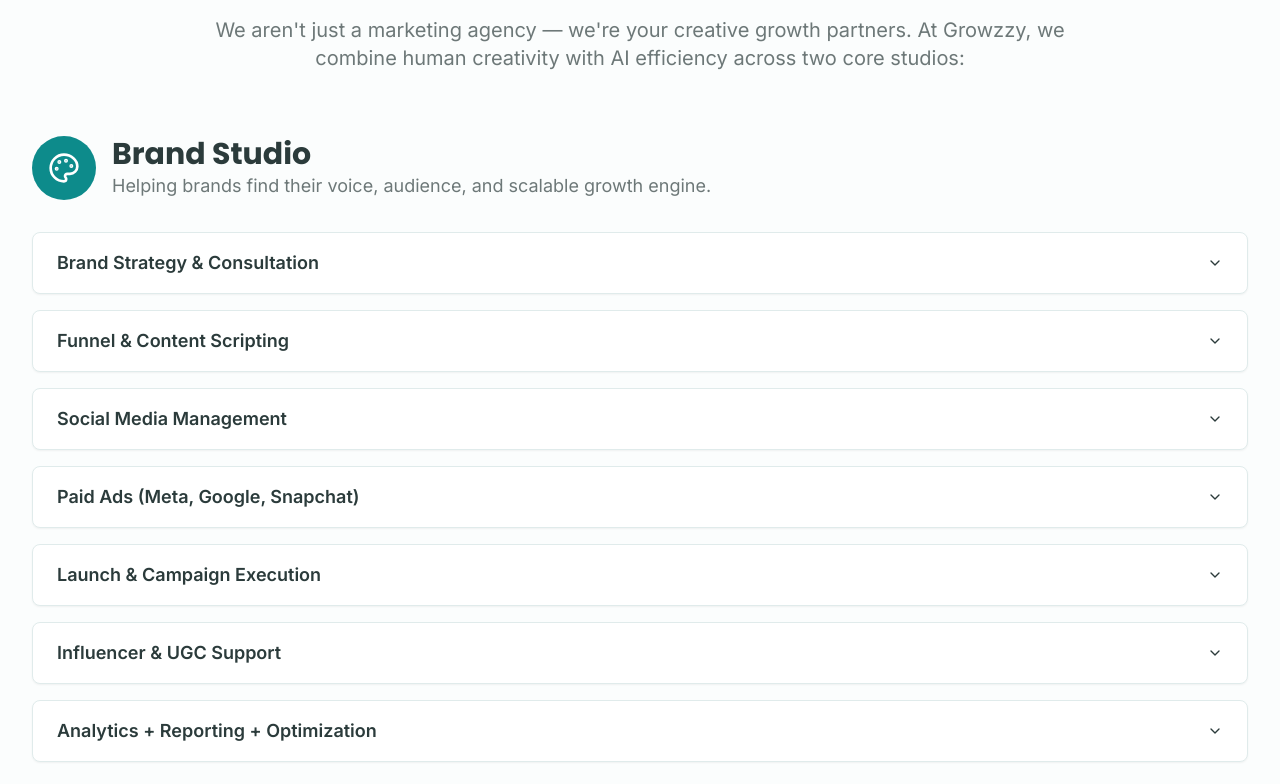
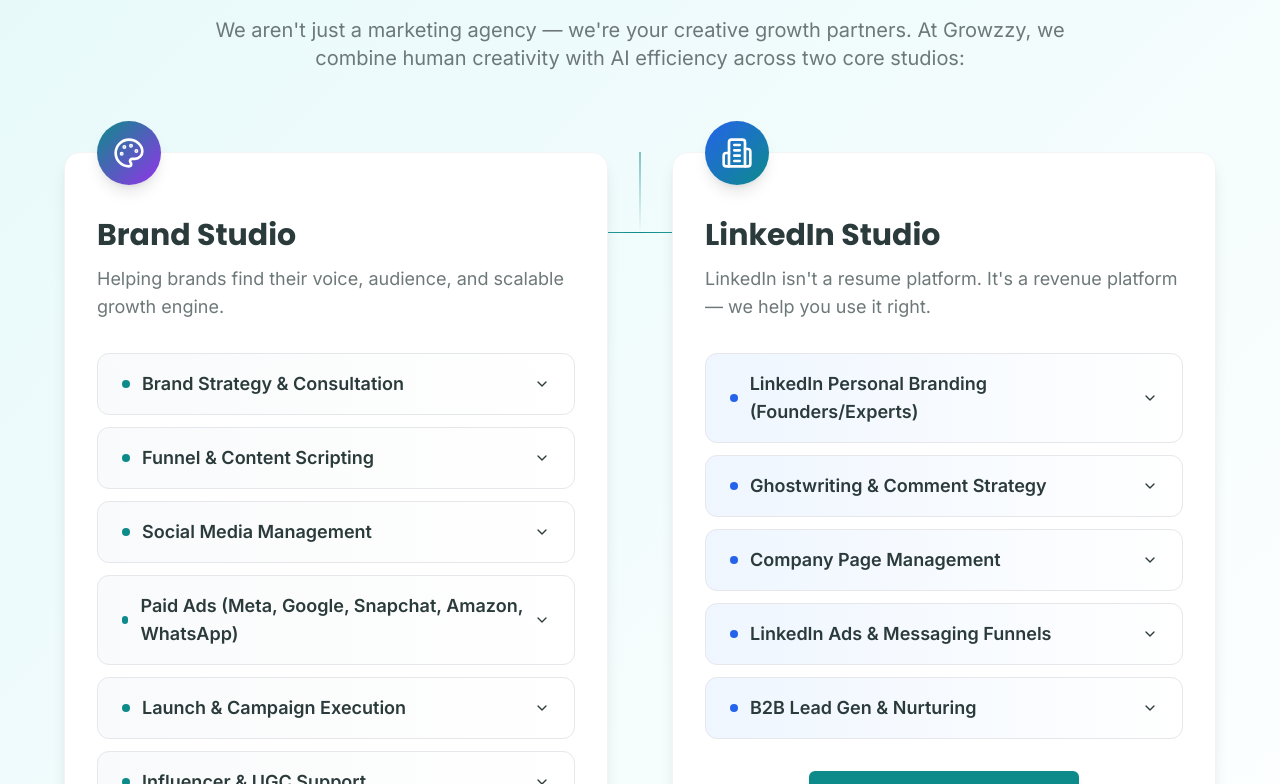
Before and after one commit to growzzymedia/growzzy-media, a React (Vite) app: page /services in a window 1280 px wide. Shown: the part 996-1780 px from the top of the page. Built offline with nearby package versions, Linux system fonts and the light colour scheme.

Commit message:
Refactor Services page structure
Update Services page to a tree chart layout with two main studios: Brand Studio and LinkedIn Studio. Add Amazon and WhatsApp to Paid Ads service under Brand Studio. Enhance visual creativity and user-friendliness.

```diff
--- a/src/pages/Services.tsx
+++ b/src/pages/Services.tsx
@@ -49,7 +49,7 @@ const ServicesPage = () => {
     },
     {
       id: "paid-ads",
-      title: "Paid Ads (Meta, Google, Snapchat)",
+      title: "Paid Ads (Meta, Google, Snapchat, Amazon, WhatsApp)",
       description: "Performance marketing using AI-based media buying & creative testing.",
       value: "Gets you leads, sales, or bookings at a lower CAC.",
       benefits: [
@@ -184,9 +184,10 @@ const ServicesPage = () => {
         </section>
 
         {/* Our Studios Section */}
-        <section className="py-16 md:py-24">
+        <section className="py-16 md:py-24 bg-gradient-to-br from-growzzy-light to-white">
           <div className="container">
-            <div className="text-center max-w-4xl mx-auto mb-16">
+            {/* Main Header */}
+            <div className="text-center max-w-4xl mx-auto mb-20">
               <h2 className="text-3xl md:text-4xl lg:text-5xl font-display font-bold mb-6 fade-in-section">
                 Our Studios — Where Human-Led Strategy Meets <span className="text-growzzy-primary">AI-Powered Speed</span>
               </h2>
@@ -195,28 +196,46 @@ const ServicesPage = () => {
               </p>
             </div>
 
+            {/* Tree Structure */}
+            <div className="relative max-w-6xl mx-auto">
+              {/* Central connecting line */}
+              <div className="hidden md:block absolute top-0 left-1/2 transform -translate-x-1/2 w-px h-20 bg-gradient-to-b from-growzzy-primary to-transparent"></div>
+
+              {/* Horizontal connecting line */}
+              <div className="hidden md:block absolute top-20 left-1/4 right-1/4 h-px bg-gradient-to-r from-transparent via-growzzy-primary to-transparent"></div>
+
+              {/* Branch lines */}
+              <div className="hidden md:block absolute top-20 left-1/4 w-px h-16 bg-gradient-to-b from-growzzy-primary to-transparent"></div>
+              <div className="hidden md:block absolute top-20 right-1/4 w-px h-16 bg-gradient-to-b from-growzzy-primary to-transparent"></div>
+
+              {/* Studios Container */}
+              <div className="grid grid-cols-1 lg:grid-cols-2 gap-12 lg:gap-16 mt-16">
                 {/* Brand Studio */}
-            <div className="mb-20 fade-in-section" data-delay="0.3">
-              <div className="flex items-center gap-4 mb-8">
-                <div className="w-16 h-16 rounded-full bg-growzzy-primary flex items-center justify-center">
+                <div className="fade-in-section" data-delay="0.3">
+                  <div className="bg-white rounded-2xl p-8 shadow-lg border border-gray-100 hover:shadow-xl transition-all duration-300 relative">
+                    {/* Studio Icon */}
+                    <div className="absolute -top-8 left-8">
+                      <div className="w-16 h-16 rounded-full bg-gradient-to-br from-growzzy-primary to-purple-600 flex items-center justify-center shadow-lg">
                         <Palette className="w-8 h-8 text-white" />
-                </div>
-                <div>
-                  <h3 className="text-2xl md:text-3xl font-display font-bold">Brand Studio</h3>
-                  <p className="text-lg text-muted-foreground">Helping brands find their voice, audience, and scalable growth engine.</p>
                       </div>
                     </div>
 
-              <Accordion type="single" collapsible className="space-y-4">
+                    <div className="pt-8">
+                      <h3 className="text-2xl md:text-3xl font-display font-bold mb-3">Brand Studio</h3>
+                      <p className="text-lg text-muted-foreground mb-8">Helping brands find their voice, audience, and scalable growth engine.</p>
+                    </div>
+
+                    <Accordion type="single" collapsible className="space-y-3">
                       {brandStudioServices.map((service) => (
-                  <AccordionItem key={service.id} value={service.id} className="bg-white rounded-lg border shadow-sm">
-                    <AccordionTrigger className="px-6 py-4 text-left hover:no-underline">
-                      <div>
-                        <h4 className="text-lg font-semibold text-left">{service.title}</h4>
+                        <AccordionItem key={service.id} value={service.id} className="bg-gradient-to-r from-gray-50 to-white rounded-xl border border-gray-200 hover:border-growzzy-primary/30 transition-all duration-300">
+                          <AccordionTrigger className="px-6 py-4 text-left hover:no-underline group">
+                            <div className="flex items-center gap-3">
+                              <div className="w-2 h-2 bg-growzzy-primary rounded-full group-hover:scale-125 transition-transform"></div>
+                              <h4 className="text-lg font-semibold text-left group-hover:text-growzzy-primary transition-colors">{service.title}</h4>
                             </div>
                           </AccordionTrigger>
                           <AccordionContent className="px-6 pb-6">
-                      <div className="space-y-4">
+                            <div className="space-y-4 pl-5">
                               <div>
                                 <p className="text-muted-foreground mb-2"><strong>What it is:</strong> {service.description}</p>
                                 <p className="text-muted-foreground mb-4"><strong>What it does:</strong> {service.value}</p>
@@ -224,8 +243,8 @@ const ServicesPage = () => {
                               <ul className="space-y-2">
                                 {service.benefits.map((benefit, index) => (
                                   <li key={index} className="flex items-start">
-                              <span className="inline-block w-2 h-2 bg-growzzy-primary rounded-full mt-2 mr-3"></span>
-                              <span>{benefit}</span>
+                                    <span className="inline-block w-1.5 h-1.5 bg-growzzy-primary rounded-full mt-2.5 mr-3 flex-shrink-0"></span>
+                                    <span className="text-sm">{benefit}</span>
                                   </li>
                                 ))}
                               </ul>
@@ -242,29 +261,34 @@ const ServicesPage = () => {
                       </Link>
                     </div>
                   </div>
+                </div>
 
                 {/* LinkedIn Studio */}
                 <div className="fade-in-section" data-delay="0.4">
-              <div className="flex items-center gap-4 mb-8">
-                <div className="w-16 h-16 rounded-full bg-growzzy-primary flex items-center justify-center">
+                  <div className="bg-white rounded-2xl p-8 shadow-lg border border-gray-100 hover:shadow-xl transition-all duration-300 relative">
+                    {/* Studio Icon */}
+                    <div className="absolute -top-8 left-8">
+                      <div className="w-16 h-16 rounded-full bg-gradient-to-br from-blue-600 to-growzzy-primary flex items-center justify-center shadow-lg">
                         <Building2 className="w-8 h-8 text-white" />
-                </div>
-                <div>
-                  <h3 className="text-2xl md:text-3xl font-display font-bold">LinkedIn Studio</h3>
-                  <p className="text-lg text-muted-foreground">LinkedIn isn't a resume platform. It's a revenue platform — we help you use it right.</p>
                       </div>
                     </div>
 
-              <Accordion type="single" collapsible className="space-y-4">
+                    <div className="pt-8">
+                      <h3 className="text-2xl md:text-3xl font-display font-bold mb-3">LinkedIn Studio</h3>
+                      <p className="text-lg text-muted-foreground mb-8">LinkedIn isn't a resume platform. It's a revenue platform — we help you use it right.</p>
+                    </div>
+
+                    <Accordion type="single" collapsible className="space-y-3">
                       {linkedinStudioServices.map((service) => (
-                  <AccordionItem key={service.id} value={service.id} className="bg-white rounded-lg border shadow-sm">
-                    <AccordionTrigger className="px-6 py-4 text-left hover:no-underline">
-                      <div>
-                        <h4 className="text-lg font-semibold text-left">{service.title}</h4>
+                        <AccordionItem key={service.id} value={service.id} className="bg-gradient-to-r from-blue-50 to-white rounded-xl border border-gray-200 hover:border-blue-400/30 transition-all duration-300">
+                          <AccordionTrigger className="px-6 py-4 text-left hover:no-underline group">
+                            <div className="flex items-center gap-3">
+                              <div className="w-2 h-2 bg-blue-600 rounded-full group-hover:scale-125 transition-transform"></div>
+                              <h4 className="text-lg font-semibold text-left group-hover:text-blue-600 transition-colors">{service.title}</h4>
                             </div>
                           </AccordionTrigger>
                           <AccordionContent className="px-6 pb-6">
-                      <div className="space-y-4">
+                            <div className="space-y-4 pl-5">
                               <div>
                                 <p className="text-muted-foreground mb-2"><strong>What it is:</strong> {service.description}</p>
                                 <p className="text-muted-foreground mb-4"><strong>What it does:</strong> {service.value}</p>
@@ -272,8 +296,8 @@ const ServicesPage = () => {
                               <ul className="space-y-2">
                                 {service.benefits.map((benefit, index) => (
                                   <li key={index} className="flex items-start">
-                              <span className="inline-block w-2 h-2 bg-growzzy-primary rounded-full mt-2 mr-3"></span>
-                              <span>{benefit}</span>
+                                    <span className="inline-block w-1.5 h-1.5 bg-blue-600 rounded-full mt-2.5 mr-3 flex-shrink-0"></span>
+                                    <span className="text-sm">{benefit}</span>
                                   </li>
                                 ))}
                               </ul>
@@ -288,6 +312,9 @@ const ServicesPage = () => {
                         Let's Build Your Authority
                         <ArrowRight className="ml-2 w-5 h-5 transition-transform group-hover:translate-x-1" />
                       </Link>
+                    </div>
+                  </div>
+                </div>
               </div>
             </div>
           </div>
```
Lines whose indentation alone changed are shown as unchanged.
